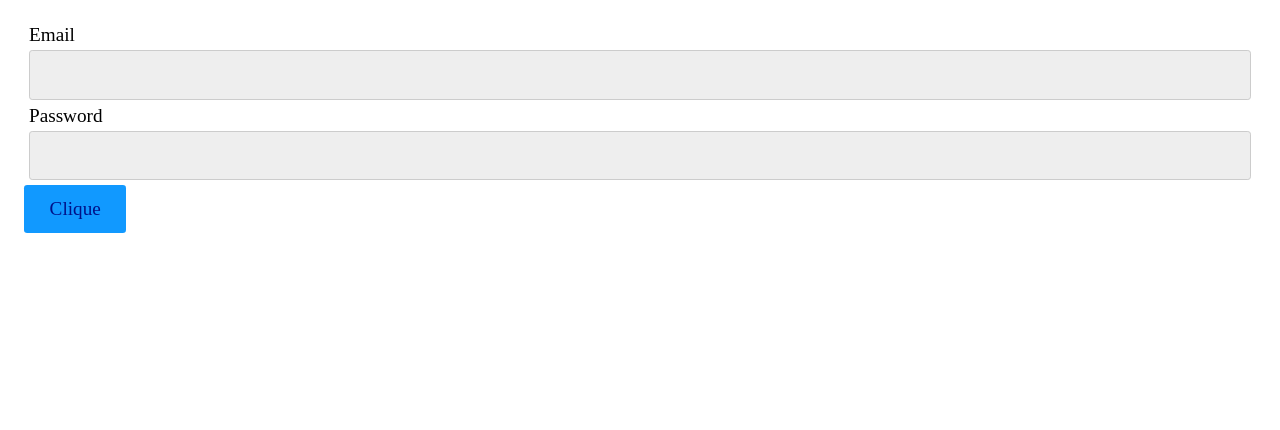
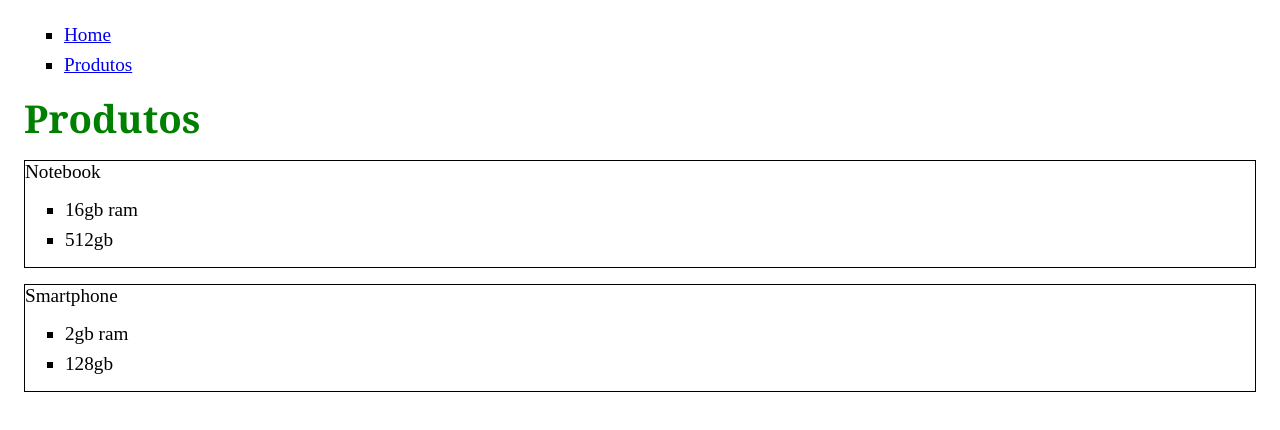
Before and after one commit to Lutiero/curso-react-origamid, a React (Vite) app: page / in a window 1280 px wide. Shown: the top 430 px of the page. Built offline with nearby package versions, Linux system fonts and the light colour scheme.

Commit message:
desafio completo

```diff
--- a/src/App.jsx
+++ b/src/App.jsx
@@ -1,9 +1,22 @@
-import Form from "./Form/Form.jsx";
+import Home from "./components/Home.jsx";
+import Product from "./components/Product.jsx";
 
 const App = () => {
+  const {pathname} = window.location;
+  let Component;
+  if (pathname === "/home") {
+    Component = Home;
+  } else {
+    Component = Product;
+  }
+
   return (
     <>
-      <Form />
+      <ul>
+        <li><a href="/home">Home</a></li>
+        <li><a href="/products">Produtos</a></li>
+      </ul>
+      <Component />
     </>
   )
 }
--- a/src/Form/Button.jsx
+++ /dev/null
@@ -1,11 +0,0 @@
-import React from 'react'
-const Button = ({item}) => {
-  console.log(item)
-  return (
-    <>
-      <button>Clique</button>
-    </>
-  )
-};
-
-export default Button;
--- a/src/Form/Form.jsx
+++ /dev/null
@@ -1,15 +0,0 @@
-import Button from "./Button.jsx";
-import Input from "./Input.jsx";
-
-const Form = () => {
-  const arr =['Item 01', 'Item 02'];
-  return (
-    <div>
-      <Input id="email" label="Email" type="text" />
-      <Input id="password" label="Password" type="password"/>
-      <Button item={arr} />
-    </div>
-  );
-};
-
-export default Form;
--- a/src/Form/Input.jsx
+++ /dev/null
@@ -1,12 +0,0 @@
-import React from 'react'
-
-const Input = ({ label, id, type }) => {
-  return (
-    <div style={{margin: "5px"}}>
-      <label htmlFor={id}>{label}</label>
-      <input id={id} type={type}/>
-    </div>
-  );
-};
-
-export default Input;
--- /dev/null
+++ b/src/components/Home.jsx
@@ -0,0 +1,12 @@
+import React from 'react';
+
+const Home = () => {
+  return (
+    <div>
+      <h1 style={{color: "green"}}>Home</h1>
+      <p>Esta é a home do site</p>
+    </div>
+  );
+};
+
+export default Home;
--- /dev/null
+++ b/src/components/Product.jsx
@@ -0,0 +1,27 @@
+import React from 'react';
+
+const Product = () => {
+
+  const products = [
+    {nome: 'Notebook', propriedades: ['16gb ram', '512gb']},
+    {nome: 'Smartphone', propriedades: ['2gb ram', '128gb']},
+  ];
+
+  return (
+    <div>
+      <h1 style={{color: "green"}}>Produtos</h1>
+      {products.map((item) => (
+        <div style={{border: "1px solid black", margin: "1rem 0"}} key={item.nome}>
+          {item.nome}
+          <ul>
+            {item.propriedades.map((config, index) => (
+              <li key={index}>{config}</li>
+              ))}
+          </ul>
+        </div>
+      ))}
+    </div>
+  );
+};
+
+export default Product;
```
